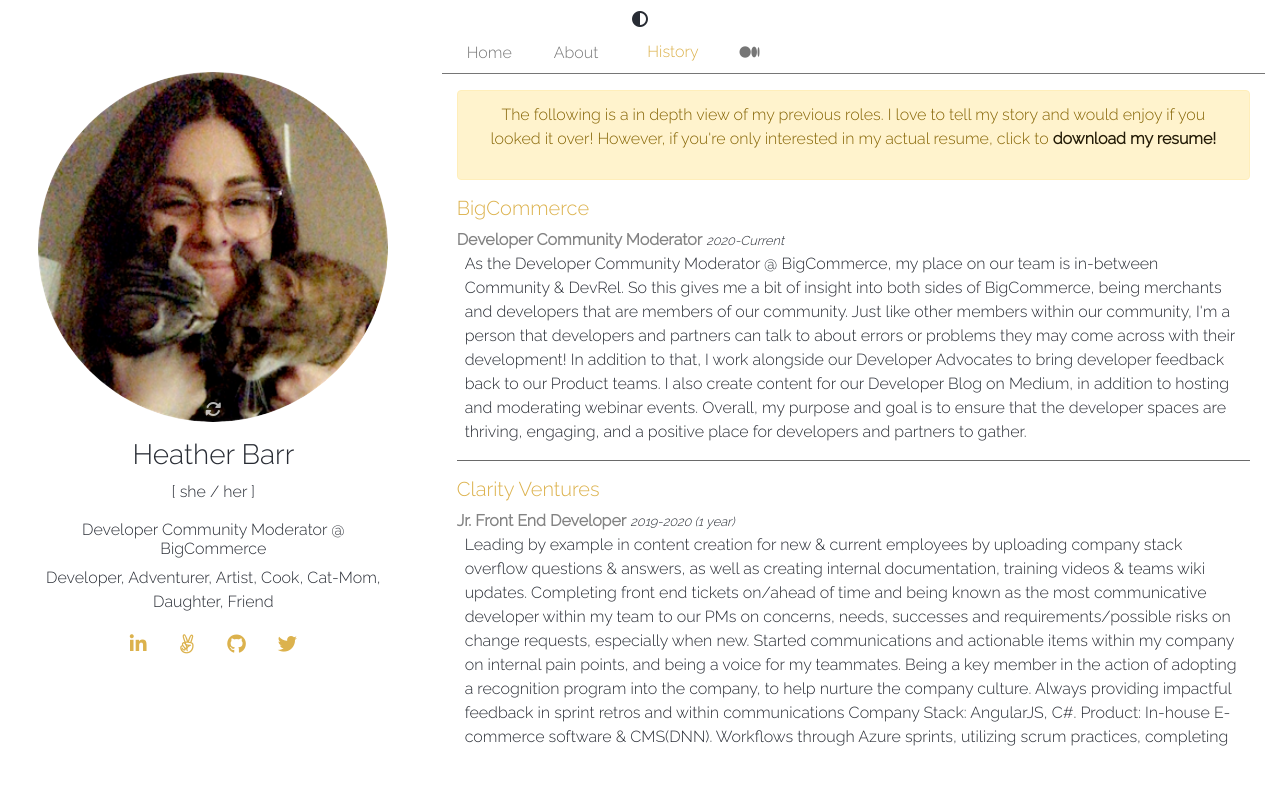
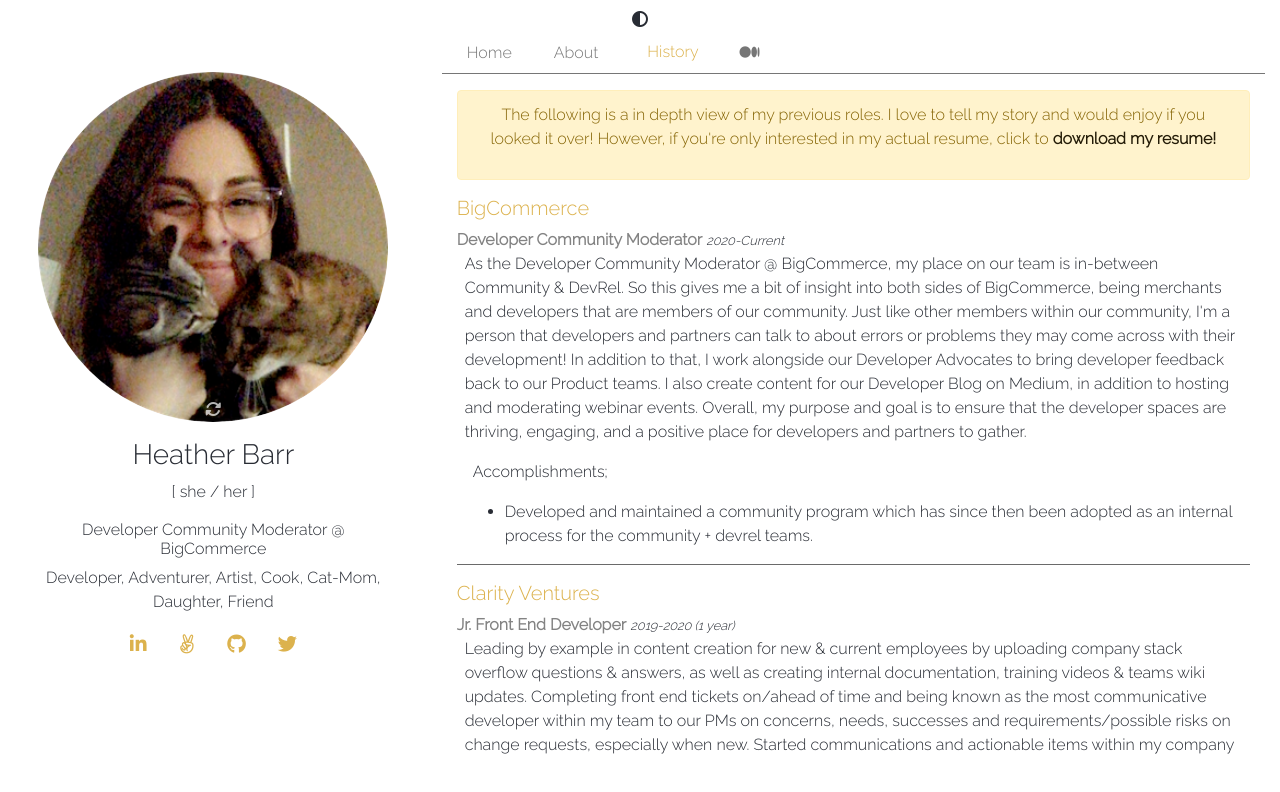
Before and after one commit to hnbarr/heatherbarr, a React (Create React App) app: page /History in a window 1280 px wide. Shown: the top 792 px of the page. Built offline with nearby package versions, Linux system fonts and the light colour scheme.

Commit message:
saving changes on van, resume and about

```diff
--- a/src/components/About.js
+++ b/src/components/About.js
@@ -22,6 +22,7 @@
                         </p>
                         <ul>
                             <li>Santorini Cafe (North Austin on N Lamar)</li>
+                            {/* need to add in new places once I move and take off the below! */}
                             <li>Smokin' Beauty (North and BBQ! Wooh!) 🙌🏼</li>
                             <li>Radio Coffee & Beer (Sounth Austin on Manchaca)</li>
                             <li>and ... Chuy's becuase I'm a Chuy's Queen 👑</li>
--- a/src/components/Resume.js
+++ b/src/components/Resume.js
@@ -30,6 +30,12 @@
                                     I also create content for our Developer Blog on Medium, in addition to hosting and moderating webinar events.
                                     Overall, my purpose and goal is to ensure that the developer spaces are thriving, engaging, and a positive place for developers and partners to gather.
                                 </p>
+                                <p className="px-2">
+                                    Accomplishments;
+                                </p>
+                                <ul>
+                                    <li>Developed and  maintained a community program which has since then been adopted as an internal process for the community + devrel teams.</li>
+                                </ul>
                             </div>
                         </div>
                         <hr />
```
Also changed, not shown: src/components/Van.js (line endings or trailing spaces).
